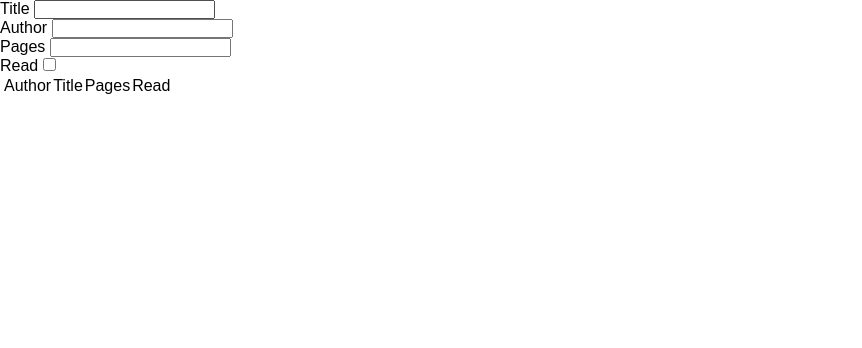
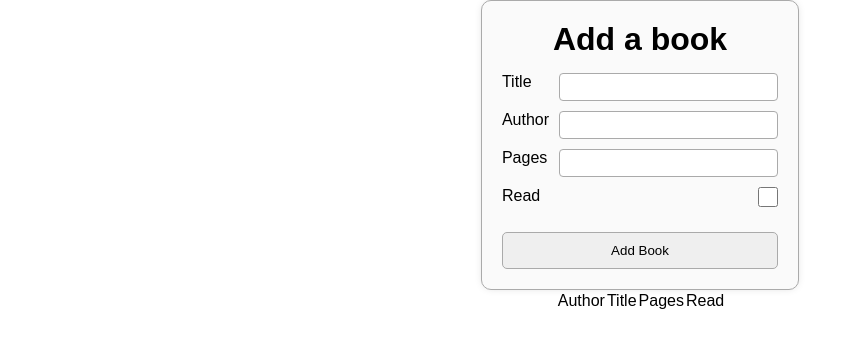
Before and after one commit to tOskr-uk/odin-library, a plain HTML site: page index.html in a window 1280 px wide. Shown: the whole page, without its empty margins (0-862 px from the left). Drawn offline with Linux system fonts and the light colour scheme.

Commit message:
form styling

```diff
--- a/index.html
+++ b/index.html
@@ -11,6 +11,7 @@
 <body>
     <main>
         <form action="#">
+            <h1>Add a book</h1>
             <div class="input-group">
                 <label for="title">Title</label>
                 <input type="text" id="title">
@@ -27,6 +28,7 @@
                 <label for="read">Read</label>
                 <input type="checkbox" id="read">
             </div>
+            <button>Add Book</button>
         </form>
         <div class="table">
             <table>
--- a/style.css
+++ b/style.css
@@ -14,3 +14,59 @@ html{
 body{
   font-size: 1.6rem;
 }
+
+main{
+  display: flex;
+  flex-direction: column;
+  align-items: center;
+  justify-content: center;
+}
+
+main h1{
+  text-align: center;
+  padding-bottom: 1rem;
+}
+
+form{
+  /* tmp */
+  border: 1px solid #aaa;
+  border-radius: 1rem;
+  box-shadow: 0 0 10px -3px rgba(0,0,0,0.2);
+
+  padding: 2rem;
+  background-color: #fafafa;
+}
+
+form .input-group{
+  display: flex;
+  justify-content: space-between;
+  padding: 0.5rem 0;
+}
+
+form label{
+  margin-right: 1rem;
+}
+
+form input[type='text'],
+form input[type='number']{
+  border: 1px solid #aaa;
+  border-radius: 0.4rem;
+  padding: 0.4rem 0 0.4rem 1rem;
+  outline: none;
+  font-size: 1.6rem;
+}
+
+form button{
+  width: 100%;
+  padding: 1rem;
+  margin-top: 2rem;
+
+  border: 1px solid #aaa;
+  outline: none;
+  border-radius: 0.5rem;
+}
+
+form input[type='checkbox']{
+  height: 2rem;
+  width: 2rem;
+}
```
